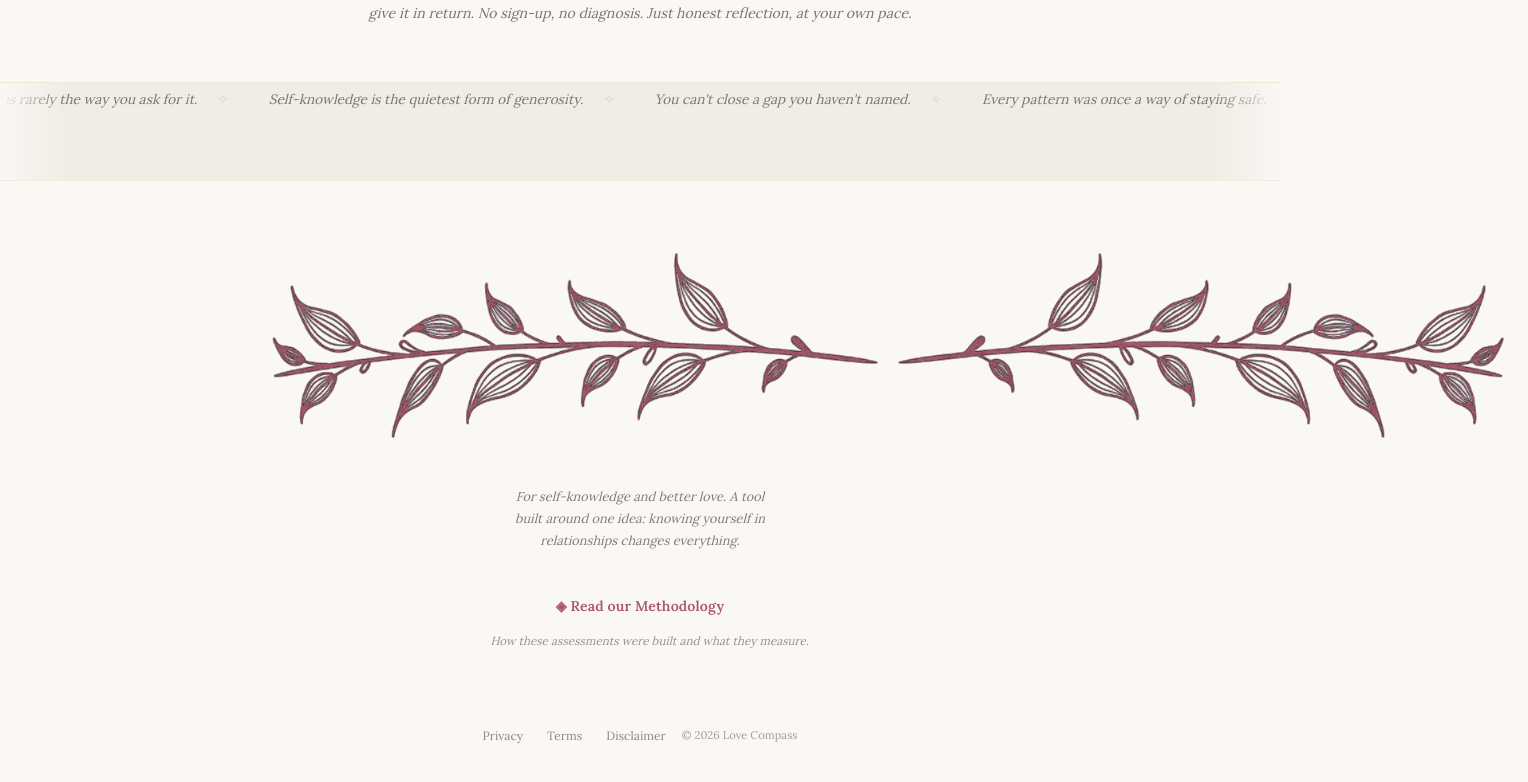
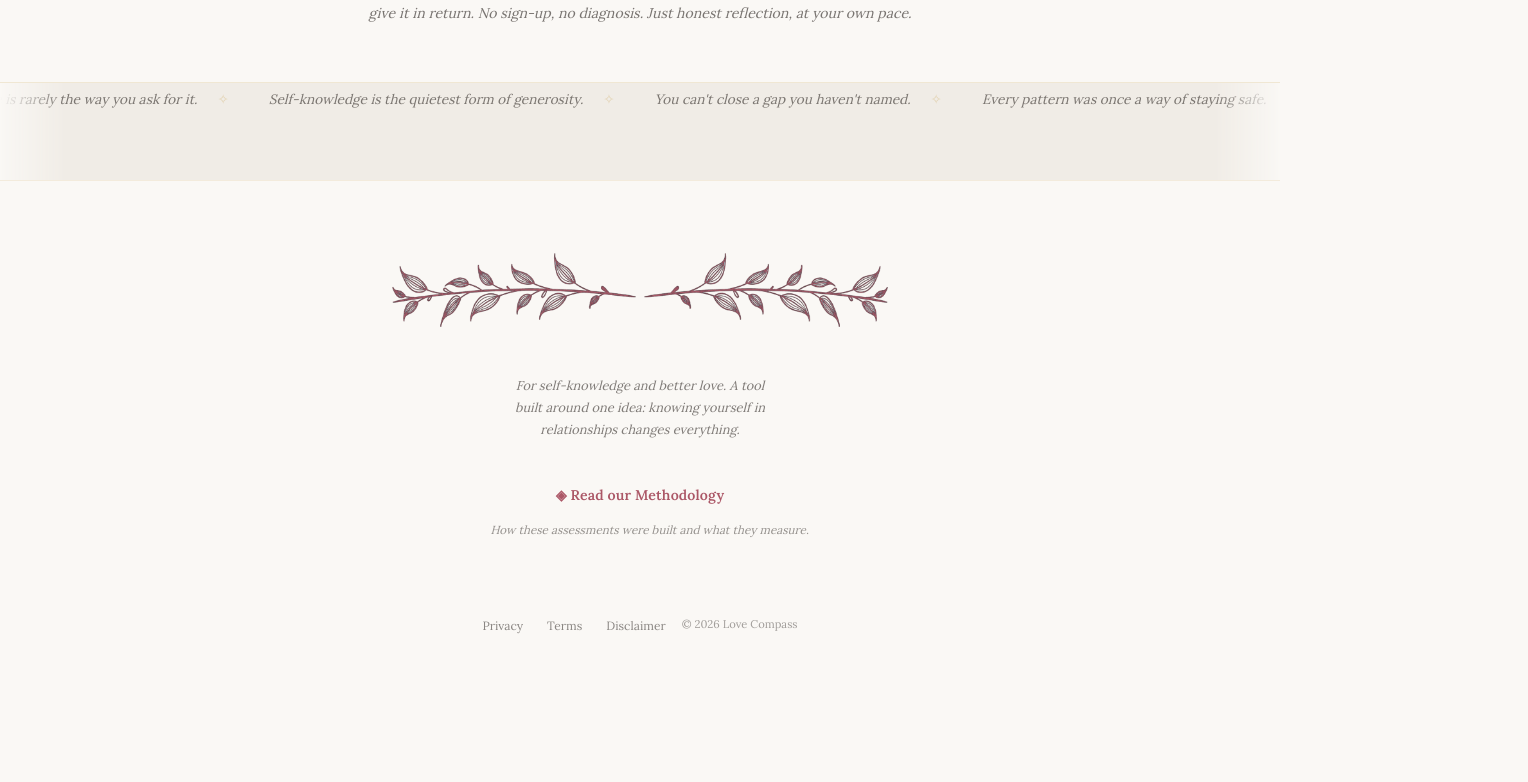
Before and after one commit to kynaruniverse/love-compass, a Next.js app: page / in a window 1280 px wide. Shown: the part 1942-2724 px from the top of the page, 1528 px wide, since content can reach past the window. After the commit the page ends 2637 px from the top, so only its background shows below. Built offline with nearby package versions, Linux system fonts and the light colour scheme.

Commit message:
update globals.css

```diff
--- a/app/globals.css
+++ b/app/globals.css
@@ -523,14 +523,16 @@ footer {
 
 /* Brand */
 .lc-footer-divider-full {
-  width: 100vw;
-  position: relative;
-  left: 50%;
-  right: 50%;
-  margin-left: -50vw;
-  margin-right: -50vw;
-  padding: 1rem 1.5rem;
-  margin-bottom: 2rem;
+  width: 100%;
+  padding: 1rem 0;
+  margin: 0 0 2rem 0;
+  overflow: hidden;
+}
+
+.lc-footer-divider-full img {
+  display: block;
+  width: 100%;
+  height: auto;
 }
 
 .lc-footer-tagline {
```
